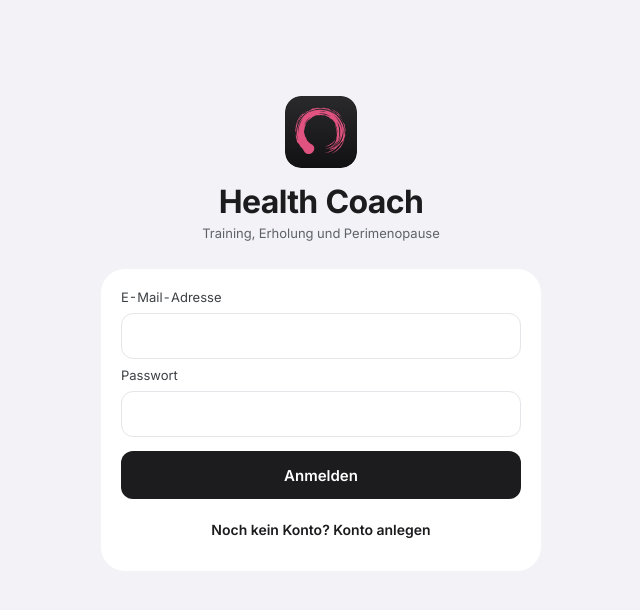
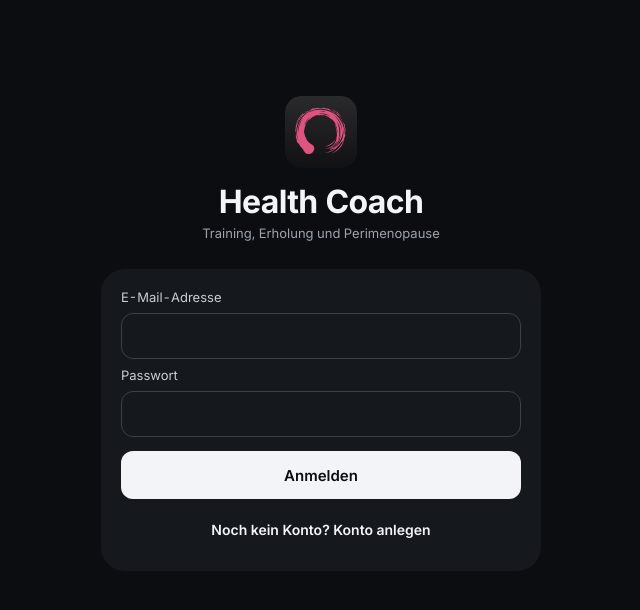
Before and after one commit to dortenestler-cyber/healthcoach, a Next.js app: page / in a window 1280 px wide. Shown: the top 610 px of the page, without its empty margins (319-959 px from the left). Built offline with nearby package versions, Linux system fonts and the light colour scheme; no server answers.

Commit message:
[OF] Farbsystem „Nacht“ umgesetzt: immer dunkel, schmale Ringe, Energie Sage hell, Readiness-Stufen, Schlafphasen, Beere am Rand der Erklärkarte
Co-Authored-By: Claude Opus 5.5 <noreply@anthropic.com>
Claude-Session: https://claude.ai/code/session_014pVPWgFCDga2xCp5RSJGTU

```diff
--- a/app/globals.css
+++ b/app/globals.css
@@ -1,178 +1,11 @@
-/* Health Coach · Designgrundlage
-   Hell: angelehnt an Apple Health, große weiße Karten auf hellgrauem Grund. Dunkel: siehe docs/design-konzept-dunkel.md.
-   Inter, große Zahlen.
-   Jede Farbe hat eine feste Bedeutung und steht nie allein, immer mit Text.
-   Beere bleibt nur Markenfarbe (App-Symbol und Coach-Knopf). */
+/* Health Coach · Designgrundlage „Nacht“ (docs/farb-und-designkonzept.md)
+   Immer dunkel, auf dem iPhone und im Browser. Inter, große Zahlen.
+   Sechs Farbfamilien mit fester Bedeutung, innerhalb einer Familie gilt: mehr ist heller.
+   Jede Farbe steht nie allein, immer mit Zahl oder Wort.
+   Beere ist Markenfarbe (App-Symbol, Coach-Knopf, Rand der Erklärkarte). */
 
 :root {
   /* Flächen und Text */
-  --bg: #f2f2f7;
-  --card: #ffffff;
-  --fill: #e9e9ee;
-  --line: #e5e5ea;
-  --line-soft: #efeff4;
-  --line-strong: #c7c7cc;
-  --text: #1c1c1e;
-  --text-2: #3c4043;
-  --muted: #5f6368;
-
-  /* Hauptbutton, aktive Auswahl, Links */
-  --primary: #1c1c1e;
-  --on-primary: #ffffff;
-
-  /* Marke: nur App-Symbol und Coach-Knopf */
-  --brand: #a3234f;
-
-  /* Erholung und Readiness */
-  --recovery: #2d6a4f;
-  --recovery-bg: #e3f1e8;
-  --recovery-fg: #1e5a3f;
-
-  /* Zyklus und Perimenopause */
-  --cycle: #b4491f;
-  --cycle-bg: #fbe9e2;
-  --cycle-fg: #8f3a18;
-  --phase-follikel: #fdf4ef;
-
-  /* Menstruation */
-  --menses-bg: #f6dada;
-  --menses-fg: #7f1d1d;
-
-  /* Training und Garmin */
-  --training: #3b5998;
-  --training-bg: #e4eaf7;
-  --training-fg: #2b4378;
-
-  /* Symptome und Warnung (Stufe 1 bis 3 für Stärke) */
-  --warn: #b45309;
-  --warn-bg: #fdf0d5;
-  --warn-mid: #f3c77e;
-  --warn-fg: #7a4306;
-
-  /* Mobility */
-  --mobility: #6d4aa8;
-
-  /* Zyklusphasen als Fläche hinter Diagrammen */
-  --phase-luteal: #fbe9e2;
-
-  /* Sportarten (Familie Training, Ausdauer Petrol), immer mit Text */
-  --sport-karate: #2b4378;
-  --sport-kettlebell: #3b5998;
-  --sport-klettern: #7c93c9;
-  --sport-ausdauer: #1e2f57;
-  --sport-sonstiges: #8a8a8f;
-
-  /* Zielbereich Training (Fläche hinter Säulen und Skalen) */
-  --training-zone: #c9d5ee;
-  --training-alltag: #8ea4d6; /* Belastung aus dem Alltag: heller als Training */
-
-  /* Schlaf: neutral, keine eigene Bedeutungsfarbe */
-  --sleep: #48505a;
-
-  /* Stress: Türkis, höher = kräftiger. Nie allein, immer mit Zahl und Wort */
-  --stress: #0e7470;
-  --stress-bg: #ddf2f1;
-  --stress-fg: #0b5a57;
-  --stress-1: #a9dcd9;
-  --stress-2: #4fa9a5;
-  --stress-3: #0e7470;
-
-  /* Seitenkopf mit Farbverlauf in der Bereichsfarbe */
-  --glow-heute: #e3f1e8;
-  --glow-zyklus: #fbe9e2;
-  --glow-training: #e4eaf7;
-  --glow-gesundheit: #e9e9ee;
-  --hatch: #dcdce2;
-  /* Schrift auf Sportfarben, damit der Kontrast reicht */
-  --ink-karate: #ffffff;
-  --ink-kettlebell: #ffffff;
-  --ink-klettern: #0b0d10;
-  --ink-ausdauer: #ffffff;
-  --ink-sonstiges: #0b0d10;
-
-  /* Alte Namen, damit nichts bricht */
-  --ok-bg: var(--recovery-bg);
-  --ok-fg: var(--recovery-fg);
-
-  /* Formen */
-  --radius-card: 24px;
-  --radius-tile: 18px;
-  --radius-control: 12px;
-  --tabbar-h: 72px;
-
-  /* Kleine Hilfsflächen */
-  --spot-bg: rgba(255, 255, 255, 0.9);
-  --future-veil: rgba(255, 255, 255, 0.5);
-
-  color-scheme: light;
-}
-
-
-/* Dunkles Design (Konzept docs/design-konzept-dunkel.md): gleiche Bedeutung der Farben, aufgehellt für dunklen Grund.
-   Gilt nach Systemeinstellung und immer bei data-theme="dark" auf <html>. Kontrast mindestens AA. */
-@media (prefers-color-scheme: dark) {
-  :root:not([data-theme="light"]) {
-    --bg: #0b0d10;
-    --card: #15181d;
-    --fill: #262b33;
-    --line: #3a414b;
-    --line-soft: #22272e;
-    --line-strong: #4f5864;
-    --text: #f2f4f7;
-    --text-2: #c9cfd6;
-    --muted: #9aa3ae;
-    --primary: #f2f4f7;
-    --on-primary: #0b0d10;
-    --recovery: #52b788;
-    --recovery-bg: #173326;
-    --recovery-fg: #8fd5b0;
-    --cycle: #e8845a;
-    --cycle-bg: #3a2318;
-    --cycle-fg: #f2b193;
-    --phase-follikel: #1d232b;
-    --phase-luteal: #3a2318;
-    --menses-bg: #3b1e22;
-    --menses-fg: #f28b8b;
-    --training: #7c9ae0;
-    --training-bg: #1b2438;
-    --training-fg: #afc2ee;
-    --training-zone: #3b5998;
-  --training-alltag: #c3d1f2;
-    --training-alltag: #c3d1f2;
-    --warn: #f0a24a;
-    --warn-bg: #3a2a12;
-    --warn-mid: #6a4412;
-    --warn-fg: #f6c98e;
-    --mobility: #a98be0;
-    --sleep: #e5e7eb;
-    --sport-karate: #a9bdf0;
-    --sport-kettlebell: #7c9ae0;
-    --sport-klettern: #5b78c4;
-    --sport-ausdauer: #d3ddf7;
-    --stress: #45c4c0;
-    --stress-bg: #12302f;
-    --stress-fg: #9fe3e0;
-    --stress-1: #2f6e6c;
-    --stress-2: #3c9e9a;
-    --stress-3: #6fd8d4;
-    --glow-heute: #173326;
-    --glow-zyklus: #3a2318;
-    --glow-training: #1b2438;
-    --glow-gesundheit: #262b33;
-    --hatch: #2a3038;
-    --ink-karate: #0b0d10;
-    --ink-kettlebell: #0b0d10;
-    --ink-klettern: #0b0d10;
-    --ink-ausdauer: #0b0d10;
-    --ink-sonstiges: #0b0d10;
-    --sport-sonstiges: #9aa3ae;
-    --spot-bg: rgba(21, 24, 29, 0.9);
-    --future-veil: rgba(11, 13, 16, 0.5);
-    color-scheme: dark;
-  }
-}
-
-:root[data-theme="dark"] {
   --bg: #0b0d10;
   --card: #15181d;
   --fill: #262b33;
@@ -182,51 +15,117 @@
   --text: #f2f4f7;
   --text-2: #c9cfd6;
   --muted: #9aa3ae;
+
+  /* Hauptbutton, aktive Auswahl, Links */
   --primary: #f2f4f7;
   --on-primary: #0b0d10;
+
+  /* Marke: App-Symbol und Coach-Knopf */
+  --brand: #a3234f;
+
+  /* Erholung und Readiness */
   --recovery: #52b788;
   --recovery-bg: #173326;
   --recovery-fg: #8fd5b0;
+
+  /* Zyklus und Perimenopause */
   --cycle: #e8845a;
   --cycle-bg: #3a2318;
   --cycle-fg: #f2b193;
   --phase-follikel: #1d232b;
-  --phase-luteal: #3a2318;
+
+  /* Menstruation */
   --menses-bg: #3b1e22;
   --menses-fg: #f28b8b;
+
+  /* Training und Garmin */
   --training: #7c9ae0;
   --training-bg: #1b2438;
   --training-fg: #afc2ee;
-  --training-zone: #3b5998;
+
+  /* Symptome und Warnung (Stufe 1 bis 3 für Stärke) */
   --warn: #f0a24a;
   --warn-bg: #3a2a12;
   --warn-mid: #6a4412;
   --warn-fg: #f6c98e;
+
+  /* Mobility */
   --mobility: #a98be0;
-  --sleep: #e5e7eb;
+
+  /* Zyklusphasen als Fläche hinter Diagrammen */
+  --phase-luteal: #3a2318;
+
+  /* Sportarten (Familie Training, Ausdauer sehr hell), immer mit Text */
   --sport-karate: #a9bdf0;
   --sport-kettlebell: #7c9ae0;
   --sport-klettern: #5b78c4;
   --sport-ausdauer: #d3ddf7;
+  --sport-sonstiges: #9aa3ae;
+
+  /* Zielbereich Training (Fläche hinter Säulen und Skalen) */
+  --training-zone: #3b5998;
+  --training-alltag: #c3d1f2; /* Belastung aus dem Alltag: heller als Training */
+
+  /* Schlaf: neutral, keine eigene Bedeutungsfarbe */
+  --sleep: #e5e7eb;
+
+  /* Stress: Türkis, höher = heller. Nie allein, immer mit Zahl und Wort */
   --stress: #45c4c0;
   --stress-bg: #12302f;
   --stress-fg: #9fe3e0;
   --stress-1: #2f6e6c;
   --stress-2: #3c9e9a;
   --stress-3: #6fd8d4;
+
+  /* Seitenkopf mit Farbverlauf in der Bereichsfarbe */
   --glow-heute: #173326;
   --glow-zyklus: #3a2318;
   --glow-training: #1b2438;
   --glow-gesundheit: #262b33;
   --hatch: #2a3038;
+  /* Schrift auf Sportfarben, damit der Kontrast reicht */
   --ink-karate: #0b0d10;
   --ink-kettlebell: #0b0d10;
   --ink-klettern: #0b0d10;
   --ink-ausdauer: #0b0d10;
   --ink-sonstiges: #0b0d10;
-  --sport-sonstiges: #9aa3ae;
+
+  /* Alte Namen, damit nichts bricht */
+  --ok-bg: var(--recovery-bg);
+  --ok-fg: var(--recovery-fg);
+
+  /* Formen */
+  --radius-card: 24px;
+  --radius-tile: 18px;
+  --radius-control: 12px;
+  --tabbar-h: 72px;
+
+  /* Kleine Hilfsflächen */
   --spot-bg: rgba(21, 24, 29, 0.9);
   --future-veil: rgba(11, 13, 16, 0.5);
+
+  /* Farbsystem „Nacht“ (docs/farb-und-designkonzept.md): Ergänzungen */
+  --card-2: #1c2026; /* Kachel in einer Karte */
+  --axis: #7a838f; /* Achsenstriche und Hilfslinien-Beschriftung */
+  --ring-track: #20252c; /* Spur der Ringe, dezenter als --fill */
+  --energy: #8fd5b0; /* Energie (Body Battery): Sage hell, Familie Erholung */
+  --recovery-1: #34775a; /* Readiness-Stufen, mehr ist heller */
+  --recovery-2: #3f9068;
+  --recovery-3: #52b788;
+  --recovery-4: #8fd5b0;
+  --sleep-rem: #aeb6c2; /* Schlafphasen: tief hell, wach dunkel */
+  --sleep-leicht: #7d8794;
+  --sleep-wach: #626b78;
+  --stress-ruhe: #5c6571;
+  --zone-1: #5a73a8; /* Pulszonen, mehr ist heller */
+  --zone-2: #6b86c4;
+  --zone-3: #7c9ae0;
+  --zone-4: #a9bdf0;
+  --zone-5: #d3ddf7;
+  --mobility-bg: #2a2140;
+  --mobility-fg: #cdb9f0;
+  --brand-light: #e0527f; /* Beere hell: Rand der Erklärkarte (Coach) */
+
   color-scheme: dark;
 }
 
@@ -1565,8 +1464,14 @@ button {
 .stage span {
   height: 6px;
   border-radius: 99px;
-  background: var(--recovery-bg);
-}
+  background: var(--stage-c, var(--recovery));
+  opacity: 0.35;
+}
+/* Readiness-Stufen: vier Sage-Töne, mehr ist heller */
+.stage:nth-child(1) { --stage-c: var(--recovery-1); }
+.stage:nth-child(2) { --stage-c: var(--recovery-2); }
+.stage:nth-child(3) { --stage-c: var(--recovery-3); }
+.stage:nth-child(4) { --stage-c: var(--recovery-4); }
 
 .stage small {
   font-size: 11px;
@@ -1575,7 +1480,7 @@ button {
 }
 
 .stage[data-on="true"] span {
-  background: var(--recovery);
+  opacity: 1;
 }
 
 .stage[data-on="true"] small {
@@ -1853,6 +1758,7 @@ button.settings-row {
 }
 
 .cb-recovery { --c: var(--recovery); }
+.cb-energy { --c: var(--energy); }
 .cb-cycle { --c: var(--cycle); }
 .cb-menses { --c: var(--menses-fg); }
 .cb-training { --c: var(--training); }
@@ -1898,9 +1804,9 @@ button.settings-row {
 
 .cb-sleepbar { border-radius: 10px; overflow: hidden; }
 .cb-sleep-tief { fill: var(--sleep); }
-.cb-sleep-rem { fill: var(--sleep); opacity: 0.7; }
-.cb-sleep-leicht { fill: var(--sleep); opacity: 0.42; }
-.cb-sleep-wach { fill: var(--line-strong); }
+.cb-sleep-rem { fill: var(--sleep-rem); }
+.cb-sleep-leicht { fill: var(--sleep-leicht); }
+.cb-sleep-wach { fill: var(--sleep-wach); }
 
 .cb-heat--1 { fill: none; stroke: var(--line); stroke-width: 1; }
 .cb-heat-0 { fill: var(--fill); }
@@ -1910,7 +1816,7 @@ button.settings-row {
 .cb-heat-4 { fill: var(--c, var(--text-2)); }
 
 .cb-ring { overflow: visible; }
-.cb-ring-track { stroke: var(--fill); }
+.cb-ring-track { stroke: var(--ring-track); }
 .cb-ring-value { stroke: var(--c, var(--text-2)); }
 .cb-ring-target { stroke: var(--text-2); }
 .cb-ring-center { fill: var(--text); font-size: 22px; font-weight: 700; letter-spacing: -0.02em; }
@@ -2256,7 +2162,7 @@ body { overflow-x: clip; }
 /* Erklärkarte mit feinem Verlaufsrand (Muster 3) */
 .explain {
   --a: var(--recovery);
-  --b: var(--training);
+  --b: var(--brand-light); /* Beere am Ende: der Satz kommt vom Coach */
   border: 1px solid transparent;
   border-radius: var(--radius-tile);
   padding: 14px 16px;
@@ -2265,10 +2171,10 @@ body { overflow-x: clip; }
   flex-direction: column;
   gap: 6px;
 }
-.explain[data-tone="training"] { --a: var(--training); --b: var(--mobility); }
-.explain[data-tone="cycle"] { --a: var(--cycle); --b: var(--menses-fg); }
-.explain[data-tone="stress"] { --a: var(--stress); --b: var(--training); }
-.explain[data-tone="sleep"] { --a: var(--sleep); --b: var(--training); }
+.explain[data-tone="training"] { --a: var(--training); }
+.explain[data-tone="cycle"] { --a: var(--cycle); }
+.explain[data-tone="stress"] { --a: var(--stress); }
+.explain[data-tone="sleep"] { --a: var(--sleep); }
 .card .explain-text { font-size: 15px; line-height: 1.5; color: var(--text); }
 .explain-text strong { font-weight: 700; }
 .card .explain-tip { font-size: 13px; color: var(--muted); }
--- a/app/manifest.ts
+++ b/app/manifest.ts
@@ -9,8 +9,8 @@ export default function manifest(): MetadataRoute.Manifest {
     lang: "de",
     start_url: "/",
     display: "standalone",
-    background_color: "#f2f2f7",
-    theme_color: "#a3234f",
+    background_color: "#0b0d10", // Startbild dunkel (immer dunkel)
+    theme_color: "#0b0d10",
     icons: [
       { src: "/icons/icon-192.png", sizes: "192x192", type: "image/png" },
       { src: "/icons/icon-512.png", sizes: "512x512", type: "image/png" },
--- a/components/charts/scale.ts
+++ b/components/charts/scale.ts
@@ -3,7 +3,7 @@
 
 export const W = 326; // Innenbreite einer Karte auf dem iPhone (390 px minus Ränder)
 
-export type Tone = "recovery" | "cycle" | "menses" | "training" | "warn" | "mobility" | "sleep" | "stress" | "neutral";
+export type Tone = "recovery" | "energy" | "cycle" | "menses" | "training" | "warn" | "mobility" | "sleep" | "stress" | "neutral";
 
 // Lineare Abbildung von [d0, d1] auf [r0, r1]
 export function linear(d0: number, d1: number, r0: number, r1: number) {
--- a/components/heute/EnergyChart.tsx
+++ b/components/heute/EnergyChart.tsx
@@ -19,7 +19,7 @@ export default function EnergyChart({ e, label }: { e: EnergyDay; label: string
   const projEnd = [...e.projection.keys()].reverse().find((i) => e.projection[i] !== null);
 
   return (
-    <figure className="cb-figure cb-recovery">
+    <figure className="cb-figure cb-energy">
       <svg className="cb" viewBox={`0 0 ${W} ${H}`} role="img" aria-label={label}>
         {e.sleep && (
           <g>
--- a/components/verlauf/VerlaufDetail.tsx
+++ b/components/verlauf/VerlaufDetail.tsx
@@ -13,7 +13,9 @@ import { axisLabels, buildPoints, spanDays, spanOf, summarize, type Span } from
 export const HISTORY = 180; // Phasenvergleich: immer die letzten 6 Monate
 const SLEEP: MetricKey[] = ["schlaf", "tiefschlaf", "rem", "einschlafen"];
 const TRAINING: MetricKey[] = ["schritte", "bb", "bb_aufgeladen", "belastung", "alltagsschritte"];
-const tone = (k: MetricKey) => (SLEEP.includes(k) ? "sleep" : k === "temperatur" ? "cycle" : k === "stress" || k === "stress_hoch" ? "stress" : TRAINING.includes(k) ? "training" : "recovery");
+// Farbfamilien nach docs/farb-und-designkonzept.md: Energie und Ruhepuls Sage hell, Atemfrequenz neutral
+const tone = (k: MetricKey) =>
+  SLEEP.includes(k) ? "sleep" : k === "temperatur" ? "cycle" : k === "stress" || k === "stress_hoch" ? "stress" : TRAINING.includes(k) ? "training" : k === "bb" || k === "bb_aufgeladen" || k === "ruhepuls" ? "energy" : k === "atem" ? "neutral" : "recovery";
 
 const KORRIDOR_DAYS = 181; // Abschnitt „Dein Bereich“: letztes Halbjahr
 const NIGHT: MetricKey[] = ["schlaf", "hrv", "ruhepuls", "atem", "temperatur", "bb", "tiefschlaf", "rem", "einschlafen", "bb_aufgeladen"]; // Werte der Nacht, dem Aufwachtag zugeordnet
--- a/lib/themeBoot.ts
+++ /dev/null
@@ -1,4 +0,0 @@
-// Ohne "use client": wird im Seitenkopf (layout.tsx) als Skript eingebettet.
-// Setzt die gewählte Darstellung vor dem ersten Zeichnen, damit nichts hell aufblitzt.
-export const THEME_KEY = "hc_theme";
-export const THEME_BOOT = `try{var t=localStorage.getItem("${THEME_KEY}");if(t==="light"||t==="dark")document.documentElement.setAttribute("data-theme",t)}catch(e){}`;
```
Also changed, not shown: app/layout.tsx (+3 -9 lines), components/SettingsView.tsx (+1 -25 lines), components/charts/HalfGauge.tsx (+4 -4 lines), components/charts/ValueRing.tsx (+5 -5 lines), lib/prefs.ts (+1 -34 lines), 9 other files (tests, documents, lock files or other folders).
